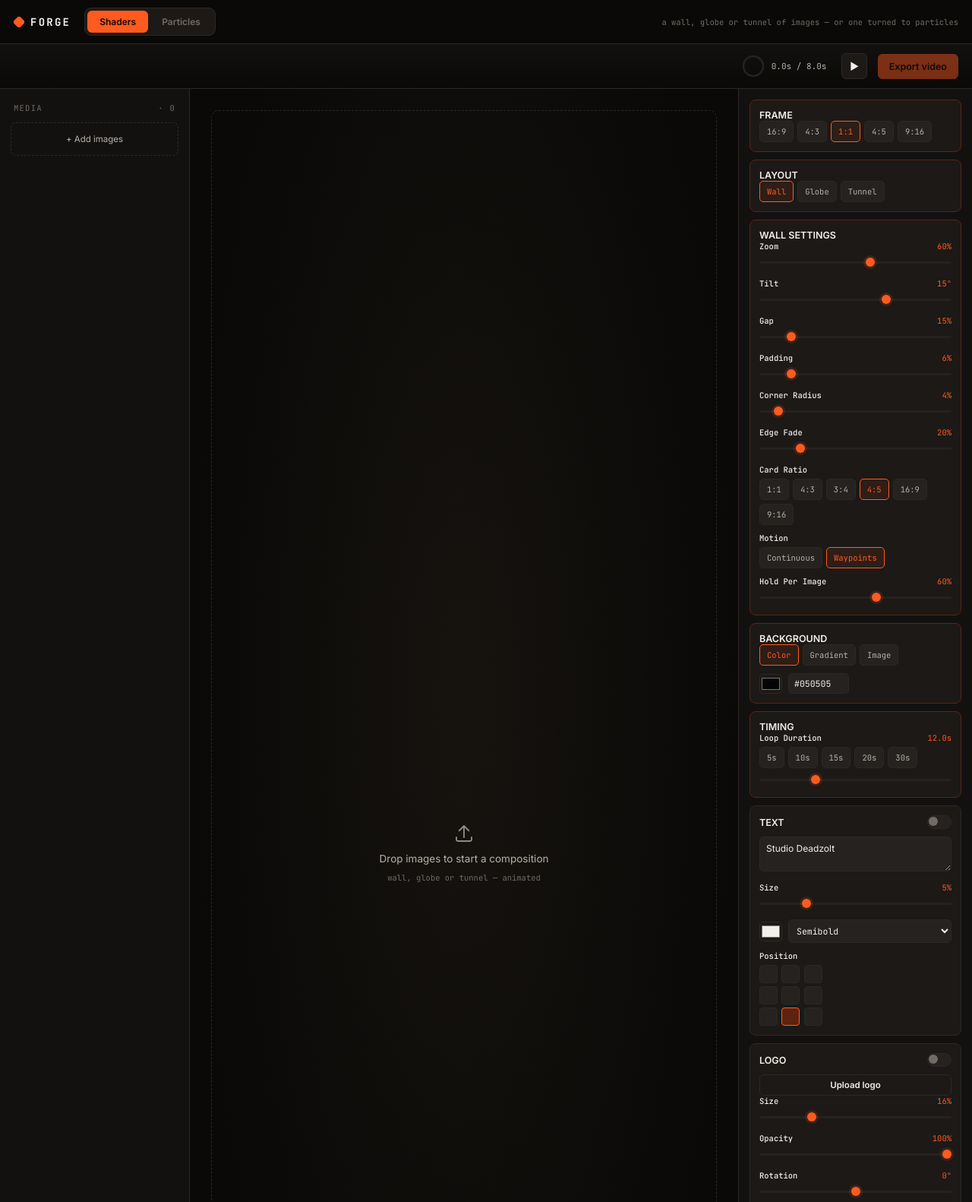
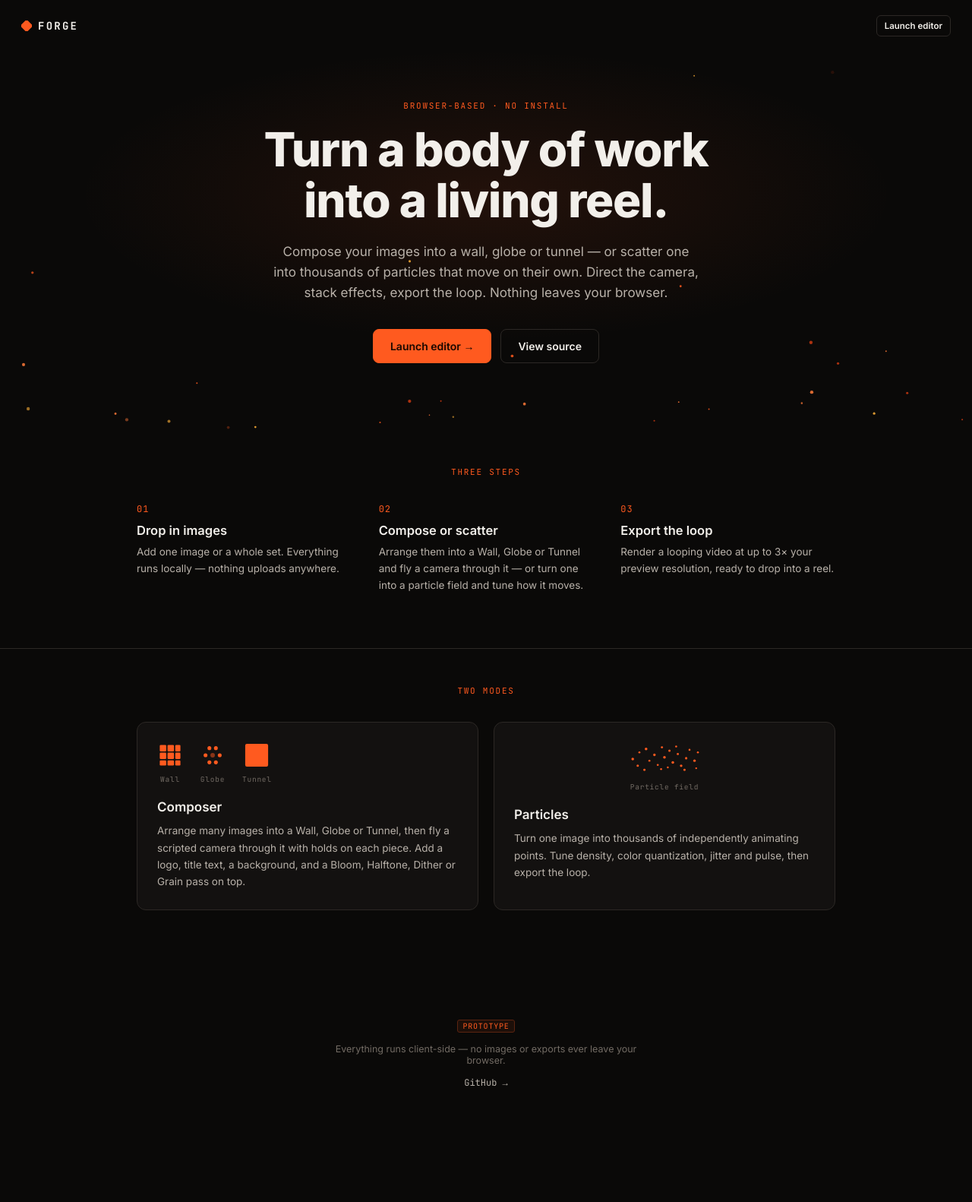
Before and after one commit to amoghsabarwal/forge, a plain HTML site: page index.html in a window 1280 px wide. Shown: the top 1582 px of the page at 76% size. After the commit the page ends 1481 px from the top, so only its background shows below. Drawn offline with nearby package versions, Linux system fonts and the light colour scheme.

Commit message:
Add landing page, move editor to editor.html

```diff
--- a/index.html
+++ b/index.html
@@ -3,115 +3,106 @@
 <head>
 <meta charset="UTF-8">
 <meta name="viewport" content="width=device-width, initial-scale=1.0">
-<title>Forge</title>
-<meta name="description" content="Forge — a browser-based procedural composition and particle tool for turning a body of work into an animated, exportable reel.">
+<title>Forge — turn a body of work into a living reel</title>
+<meta name="description" content="Forge — a browser-based procedural tool for turning a body of work into an animated, exportable reel. Compose images into a wall, globe or tunnel, or scatter one into particles.">
 <link rel="preconnect" href="https://fonts.googleapis.com">
-<link href="https://fonts.googleapis.com/css2?family=JetBrains+Mono:wght@400;500;600;700&family=Inter:wght@400;500;600;700&display=swap" rel="stylesheet">
+<link href="https://fonts.googleapis.com/css2?family=JetBrains+Mono:wght@400;500;600;700&family=Inter:wght@400;500;600;700;800&display=swap" rel="stylesheet">
 <link rel="stylesheet" href="styles.css">
-<script src="https://cdnjs.cloudflare.com/ajax/libs/three.js/r128/three.min.js"></script>
+<link rel="stylesheet" href="landing.css">
 </head>
-<body>
-<div id="shell">
-  <div class="shell-bar">
-    <span class="shell-mark">
+<body class="landing-body">
+
+<div id="landing">
+
+  <nav class="lnav">
+    <a class="shell-mark" href="index.html">
       <svg width="14" height="14" viewBox="0 0 14 14"><rect x="1" y="1" width="12" height="12" rx="2" transform="rotate(45 7 7)" style="fill:var(--accent)"/></svg>
       FORGE
-    </span>
-    <div class="mode-switch" role="tablist">
-      <button class="mode-btn active" data-mode="shaders" role="tab" aria-selected="true">Shaders</button>
-      <button class="mode-btn" data-mode="particles" role="tab" aria-selected="false">Particles</button>
+    </a>
+    <a class="btn btn-ghost btn-sm lnav-cta" href="editor.html">Launch editor</a>
+  </nav>
+
+  <section class="hero">
+    <canvas id="emberCanvas"></canvas>
+    <div class="hero-inner">
+      <span class="eyebrow">BROWSER-BASED · NO INSTALL</span>
+      <h1>Turn a body of work<br>into a living reel.</h1>
+      <p class="hero-sub">Compose your images into a wall, globe or tunnel — or scatter one into thousands of particles that move on their own. Direct the camera, stack effects, export the loop. Nothing leaves your browser.</p>
+      <div class="hero-actions">
+        <a href="editor.html" class="btn btn-primary btn-lg">Launch editor →</a>
+        <a href="https://github.com/amoghsabarwal/forge" class="btn btn-ghost btn-lg" target="_blank" rel="noopener">View source</a>
+      </div>
     </div>
-    <span class="shell-hint">a wall, globe or tunnel of images — or one turned to particles</span>
-  </div>
+  </section>
 
-  <div class="mode-container" id="modeShaders">
-<div >
+  <section class="process">
+    <span class="eyebrow eyebrow-center">THREE STEPS</span>
+    <div class="process-grid">
+      <div class="step">
+        <span class="step-num">01</span>
+        <h3>Drop in images</h3>
+        <p>Add one image or a whole set. Everything runs locally — nothing uploads anywhere.</p>
+      </div>
+      <div class="step">
+        <span class="step-num">02</span>
+        <h3>Compose or scatter</h3>
+        <p>Arrange them into a Wall, Globe or Tunnel and fly a camera through it — or turn one into a particle field and tune how it moves.</p>
+      </div>
+      <div class="step">
+        <span class="step-num">03</span>
+        <h3>Export the loop</h3>
+        <p>Render a looping video at up to 3× your preview resolution, ready to drop into a reel.</p>
+      </div>
+    </div>
+  </section>
 
-  <header class="topbar">
-    <div class="transport">
-      <div class="loop-meter">
-        <svg viewBox="0 0 32 32" width="32" height="32">
-          <circle class="ring-bg" cx="16" cy="16" r="13"></circle>
-          <circle class="ring-fg" id="ringFg" cx="16" cy="16" r="13"></circle>
-        </svg>
-        <span class="loop-time" id="loopTime">0.0s / 8.0s</span>
+  <section class="modes">
+    <span class="eyebrow eyebrow-center">TWO MODES</span>
+    <div class="modes-grid">
+
+      <div class="mode-card">
+        <div class="mode-glyphs">
+          <div class="glyph">
+            <svg viewBox="0 0 40 40"><rect x="4" y="4" width="10" height="10" rx="1.5"/><rect x="16" y="4" width="10" height="10" rx="1.5"/><rect x="28" y="4" width="8" height="10" rx="1.5"/><rect x="4" y="16" width="10" height="10" rx="1.5"/><rect x="16" y="16" width="10" height="10" rx="1.5"/><rect x="28" y="16" width="8" height="10" rx="1.5"/><rect x="4" y="28" width="10" height="8" rx="1.5"/><rect x="16" y="28" width="10" height="8" rx="1.5"/><rect x="28" y="28" width="8" height="8" rx="1.5"/></svg>
+            <span>Wall</span>
+          </div>
+          <div class="glyph">
+            <svg viewBox="0 0 40 40"><circle cx="9" cy="20" r="3"/><circle cx="15" cy="9" r="3"/><circle cx="25" cy="9" r="3"/><circle cx="31" cy="20" r="3"/><circle cx="25" cy="31" r="3"/><circle cx="15" cy="31" r="3"/><circle cx="20" cy="20" r="3.5" opacity="0.5"/></svg>
+            <span>Globe</span>
+          </div>
+          <div class="glyph">
+            <svg viewBox="0 0 40 40"><rect x="16" y="16" width="8" height="8" rx="1" opacity="0.35"/><rect x="10" y="10" width="20" height="20" rx="1.5" opacity="0.6" fill="none" stroke="currentColor" stroke-width="1.5"/><rect x="3" y="3" width="34" height="34" rx="2" fill="none" stroke="currentColor" stroke-width="1.5"/></svg>
+            <span>Tunnel</span>
+          </div>
+        </div>
+        <h3>Composer</h3>
+        <p>Arrange many images into a Wall, Globe or Tunnel, then fly a scripted camera through it with holds on each piece. Add a logo, title text, a background, and a Bloom, Halftone, Dither or Grain pass on top.</p>
       </div>
-      <button class="btn btn-icon" id="playBtn" title="Play / pause">▶</button>
-      <button class="btn btn-primary" id="exportBtn" disabled>Export video</button>
+
+      <div class="mode-card">
+        <div class="mode-glyphs mode-glyphs-single">
+          <div class="glyph glyph-wide">
+            <svg viewBox="0 0 96 40">
+              <circle cx="10" cy="20" r="1.6"/><circle cx="18" cy="12" r="1.2"/><circle cx="16" cy="28" r="1.4"/><circle cx="26" cy="8" r="1.6"/><circle cx="30" cy="22" r="1.2"/><circle cx="24" cy="33" r="1.3"/><circle cx="36" cy="15" r="1.5"/><circle cx="40" cy="27" r="1.2"/><circle cx="45" cy="6" r="1.3"/><circle cx="48" cy="18" r="1.6"/><circle cx="44" cy="32" r="1.2"/><circle cx="54" cy="10" r="1.4"/><circle cx="58" cy="24" r="1.6"/><circle cx="52" cy="30" r="1.1"/><circle cx="64" cy="14" r="1.3"/><circle cx="68" cy="28" r="1.5"/><circle cx="62" cy="5" r="1.2"/><circle cx="74" cy="19" r="1.4"/><circle cx="78" cy="9" r="1.2"/><circle cx="72" cy="33" r="1.3"/><circle cx="84" cy="22" r="1.5"/><circle cx="88" cy="12" r="1.2"/><circle cx="86" cy="31" r="1.1"/>
+            </svg>
+            <span>Particle field</span>
+          </div>
+        </div>
+        <h3>Particles</h3>
+        <p>Turn one image into thousands of independently animating points. Tune density, color quantization, jitter and pulse, then export the loop.</p>
+      </div>
+
     </div>
-  </header>
+  </section>
 
-  <div class="workspace">
+  <footer class="lfooter">
+    <span class="brand-tag">PROTOTYPE</span>
+    <p>Everything runs client-side — no images or exports ever leave your browser.</p>
+    <a href="https://github.com/amoghsabarwal/forge" target="_blank" rel="noopener">GitHub →</a>
+  </footer>
 
-    <aside class="sidebar sidebar-left">
-      <div class="panel-title">MEDIA <span id="mediaCount">· 0</span></div>
-      <div class="media-drop" id="mediaDrop">
-        <input type="file" id="mediaInput" accept="image/*" multiple hidden>
-        <p>+ Add images</p>
-      </div>
-      <div id="mediaList"></div>
-    </aside>
-
-    <section class="viewport" id="viewport">
-      <canvas id="outputCanvas" class="hidden"></canvas>
-      <div class="dropzone" id="dropzone">
-        <svg width="30" height="30" viewBox="0 0 24 24" fill="none" stroke="currentColor" stroke-width="1.5">
-          <path d="M12 16V4M12 4L7 9M12 4l5 5" stroke-linecap="round" stroke-linejoin="round"/>
-          <path d="M4 16v2a2 2 0 0 0 2 2h12a2 2 0 0 0 2-2v-2" stroke-linecap="round" stroke-linejoin="round"/>
-        </svg>
-        <p>Drop images to start a composition</p>
-        <span>wall, globe or tunnel — animated</span>
-      </div>
-    </section>
-
-    <aside class="sidebar sidebar-right" id="inspector"></aside>
-
-  </div>
-</div>
-<div class="toast" id="toast"></div>
-  </div>
-
-  <div class="mode-container" id="modeParticles" hidden>
-<div >
-
-  <header class="topbar">
-    <div class="transport">
-      <span class="particle-count" id="particleCountP"></span>
-      <div class="loop-meter">
-        <svg viewBox="0 0 32 32" width="32" height="32">
-          <circle class="ring-bg" cx="16" cy="16" r="13"></circle>
-          <circle class="ring-fg" id="ringFgP" cx="16" cy="16" r="13"></circle>
-        </svg>
-        <span class="loop-time" id="loopTimeP">0.0s / 6.0s</span>
-      </div>
-      <button class="btn btn-icon" id="playBtnP" title="Play / pause">▶</button>
-      <button class="btn btn-primary" id="exportBtnP" disabled>Export video</button>
-    </div>
-  </header>
-
-  <div class="workspace">
-    <section class="viewport" id="viewportP">
-      <canvas id="outputCanvasP" class="hidden"></canvas>
-      <button class="btn btn-change" id="changeBtnP" hidden>Change image</button>
-      <div class="dropzone" id="dropzoneP">
-        <input type="file" id="fileInputP" accept="image/*" hidden>
-        <svg width="30" height="30" viewBox="0 0 24 24" fill="none" stroke="currentColor" stroke-width="1.5">
-          <path d="M12 16V4M12 4L7 9M12 4l5 5" stroke-linecap="round" stroke-linejoin="round"/>
-          <path d="M4 16v2a2 2 0 0 0 2 2h12a2 2 0 0 0 2-2v-2" stroke-linecap="round" stroke-linejoin="round"/>
-        </svg>
-        <p>Drop a portrait or subject to scatter</p>
-        <span>works best with a clear subject against a darker background</span>
-      </div>
-    </section>
-    <aside class="inspector" id="inspectorP"></aside>
-  </div>
-</div>
-<div class="toast" id="toastP"></div>
-  </div>
 </div>
 
-<script src="shell.js"></script>
-<script src="composer.js"></script>
-<script src="particles.js"></script>
+<script src="landing.js"></script>
 </body>
 </html>
--- /dev/null
+++ b/landing.css
@@ -0,0 +1,74 @@
+/* landing.css — extends the token system in styles.css, scoped to #landing */
+
+.landing-body{ overflow:auto; height:auto; min-height:100%; }
+
+#landing{ display:flex; flex-direction:column; }
+
+/* ---- nav ---- */
+.lnav{ display:flex; align-items:center; justify-content:space-between;
+  padding:20px 28px; position:relative; z-index:2; }
+.lnav-cta{ text-decoration:none; }
+
+/* ---- hero ---- */
+.hero{ position:relative; padding:8vh 28px 11vh; overflow:hidden;
+  display:flex; justify-content:center; }
+#emberCanvas{ position:absolute; inset:0; width:100%; height:100%; display:block; }
+.hero::before{ content:''; position:absolute; inset:0;
+  background:radial-gradient(ellipse 60% 55% at 50% 38%, rgba(255,90,31,0.10), transparent 70%); }
+.hero-inner{ position:relative; z-index:1; max-width:720px; text-align:center;
+  display:flex; flex-direction:column; align-items:center; }
+
+.eyebrow{ font-family:var(--mono); font-size:11px; letter-spacing:0.16em; color:var(--accent);
+  display:inline-block; margin-bottom:18px; }
+.eyebrow-center{ display:block; text-align:center; margin-bottom:34px; }
+
+.hero-inner h1{ font-family:var(--sans); font-weight:800; letter-spacing:-0.02em;
+  font-size:clamp(34px, 6vw, 62px); line-height:1.08; margin:0 0 20px; color:var(--text-0); }
+.hero-sub{ font-size:clamp(14.5px, 1.6vw, 17px); line-height:1.6; color:var(--text-1);
+  max-width:560px; margin:0 0 34px; }
+
+.hero-actions{ display:flex; gap:12px; flex-wrap:wrap; justify-content:center; }
+.btn-lg{ padding:13px 22px; font-size:14px; border-radius:8px; text-decoration:none; display:inline-flex; align-items:center; }
+
+/* ---- process ---- */
+.process{ padding:6vh 28px 9vh; display:flex; flex-direction:column; align-items:center; }
+.process-grid{ display:grid; grid-template-columns:repeat(3, minmax(0,1fr)); gap:36px;
+  max-width:920px; width:100%; }
+.step{ text-align:left; }
+.step-num{ font-family:var(--mono); font-size:12px; color:var(--accent); letter-spacing:0.08em; display:block; margin-bottom:10px; }
+.step h3{ font-size:16.5px; font-weight:600; margin:0 0 8px; color:var(--text-0); }
+.step p{ font-size:13.5px; line-height:1.6; color:var(--text-1); margin:0; }
+
+/* ---- modes ---- */
+.modes{ padding:6vh 28px 10vh; display:flex; flex-direction:column; align-items:center;
+  border-top:1px solid var(--border); }
+.modes-grid{ display:grid; grid-template-columns:repeat(2, minmax(0,1fr)); gap:20px;
+  max-width:920px; width:100%; }
+.mode-card{ background:var(--bg-1); border:1px solid var(--border); border-radius:12px; padding:26px; }
+.mode-card h3{ font-size:17px; font-weight:600; margin:0 0 10px; color:var(--text-0); }
+.mode-card p{ font-size:13.5px; line-height:1.65; color:var(--text-1); margin:0; }
+
+.mode-glyphs{ display:flex; gap:22px; margin-bottom:20px; }
+.mode-glyphs-single{ display:block; }
+.glyph{ display:flex; flex-direction:column; align-items:center; gap:8px; color:var(--accent); }
+.glyph svg{ width:34px; height:34px; }
+.glyph svg rect, .glyph svg circle{ fill:currentColor; }
+.glyph span{ font-family:var(--mono); font-size:9.5px; letter-spacing:0.08em; color:var(--text-2); }
+.glyph-wide{ width:100%; }
+.glyph-wide svg{ width:100%; height:44px; }
+
+/* ---- footer ---- */
+.lfooter{ padding:8vh 28px 6vh; display:flex; flex-direction:column; align-items:center; gap:14px;
+  text-align:center; }
+.lfooter p{ font-size:12.5px; color:var(--text-2); margin:0; max-width:420px; }
+.lfooter a{ font-family:var(--mono); font-size:12px; color:var(--text-1); text-decoration:none; }
+.lfooter a:hover{ color:var(--accent); }
+
+@media (max-width:720px){
+  .process-grid{ grid-template-columns:1fr; gap:28px; }
+  .modes-grid{ grid-template-columns:1fr; }
+}
+
+@media (prefers-reduced-motion: reduce){
+  #emberCanvas{ opacity:0.5; }
+}
--- /dev/null
+++ b/landing.js
@@ -0,0 +1,101 @@
+(function(){
+  "use strict";
+
+  const canvas = document.getElementById('emberCanvas');
+  if(!canvas) return;
+  const ctx = canvas.getContext('2d');
+  const hero = canvas.closest('.hero');
+  const reduceMotion = window.matchMedia('(prefers-reduced-motion: reduce)').matches;
+
+  const COLORS = ['#ff5a1f', '#ff7a38', '#ffb238', '#c93a12'];
+  const COUNT = 70;
+  let particles = [];
+  let w = 0, h = 0, dpr = 1;
+
+  function rand(a, b){ return a + Math.random() * (b - a); }
+
+  function makeParticle(spawnAtBottom){
+    return {
+      x: rand(0, w),
+      y: spawnAtBottom ? h + rand(0, 40) : rand(0, h),
+      r: rand(0.6, 2.2),
+      speed: rand(10, 34),      // px/sec upward
+      drift: rand(-6, 6),       // px/sec sideways base
+      sway: rand(0.6, 1.6),     // sway frequency
+      swayAmp: rand(4, 16),
+      phase: rand(0, Math.PI * 2),
+      color: COLORS[Math.floor(Math.random() * COLORS.length)],
+      life: rand(0.85, 1),
+      maxLife: 0,
+    };
+  }
+
+  function resize(){
+    const rect = hero.getBoundingClientRect();
+    dpr = Math.min(window.devicePixelRatio || 1, 2);
+    w = rect.width;
+    h = rect.height;
+    canvas.width = Math.round(w * dpr);
+    canvas.height = Math.round(h * dpr);
+    canvas.style.width = w + 'px';
+    canvas.style.height = h + 'px';
+    ctx.setTransform(dpr, 0, 0, dpr, 0, 0);
+  }
+
+  function seed(){
+    particles = [];
+    for(let i = 0; i < COUNT; i++){
+      const p = makeParticle(false);
+      p.maxLife = rand(6, 12);
+      p.life = rand(0, p.maxLife);
+      particles.push(p);
+    }
+  }
+
+  function drawFrame(t, dt){
+    ctx.clearRect(0, 0, w, h);
+    for(const p of particles){
+      if(!reduceMotion){
+        p.life += dt;
+        if(p.life > p.maxLife){
+          Object.assign(p, makeParticle(true));
+          p.maxLife = rand(6, 12);
+          p.life = 0;
+        }
+        p.y -= p.speed * dt;
+        p.x += (p.drift + Math.sin(t * p.sway + p.phase) * p.swayAmp * dt);
+        if(p.y < -10){ p.y = h + rand(0, 20); p.x = rand(0, w); }
+      }
+      const lifeRatio = reduceMotion ? 0.6 : p.life / p.maxLife;
+      const fadeIn = Math.min(lifeRatio / 0.15, 1);
+      const fadeOut = Math.min((1 - lifeRatio) / 0.25, 1);
+      const alpha = Math.max(0, Math.min(fadeIn, fadeOut)) * 0.85;
+
+      ctx.beginPath();
+      ctx.fillStyle = p.color;
+      ctx.globalAlpha = alpha;
+      ctx.arc(p.x, p.y, p.r, 0, Math.PI * 2);
+      ctx.fill();
+    }
+    ctx.globalAlpha = 1;
+  }
+
+  let lastT = null;
+  function loop(now){
+    const t = now / 1000;
+    const dt = lastT === null ? 0 : Math.min(t - lastT, 0.05);
+    lastT = t;
+    drawFrame(t, dt);
+    if(!reduceMotion) requestAnimationFrame(loop);
+  }
+
+  resize();
+  seed();
+  window.addEventListener('resize', () => { resize(); });
+
+  if(reduceMotion){
+    drawFrame(0, 0);
+  } else {
+    requestAnimationFrame(loop);
+  }
+})();
--- a/styles.css
+++ b/styles.css
@@ -151,7 +151,7 @@
   .shell-bar{ display:flex; align-items:center; gap:18px; padding:10px 18px;
     background:var(--bg-0); border-bottom:1px solid var(--border); flex-shrink:0; }
   .shell-mark{ display:flex; align-items:center; gap:8px; font-family:var(--mono); font-weight:700;
-    font-size:14px; letter-spacing:0.16em; color:var(--text-0); }
+    font-size:14px; letter-spacing:0.16em; color:var(--text-0); text-decoration:none; }
   .shell-mark svg{ display:block; flex-shrink:0; }
   .mode-switch{ display:flex; gap:2px; background:var(--bg-2); border:1px solid var(--border);
     border-radius:9px; padding:3px; }
```
Also changed, not shown: editor.html (added, +117 -0 lines).
